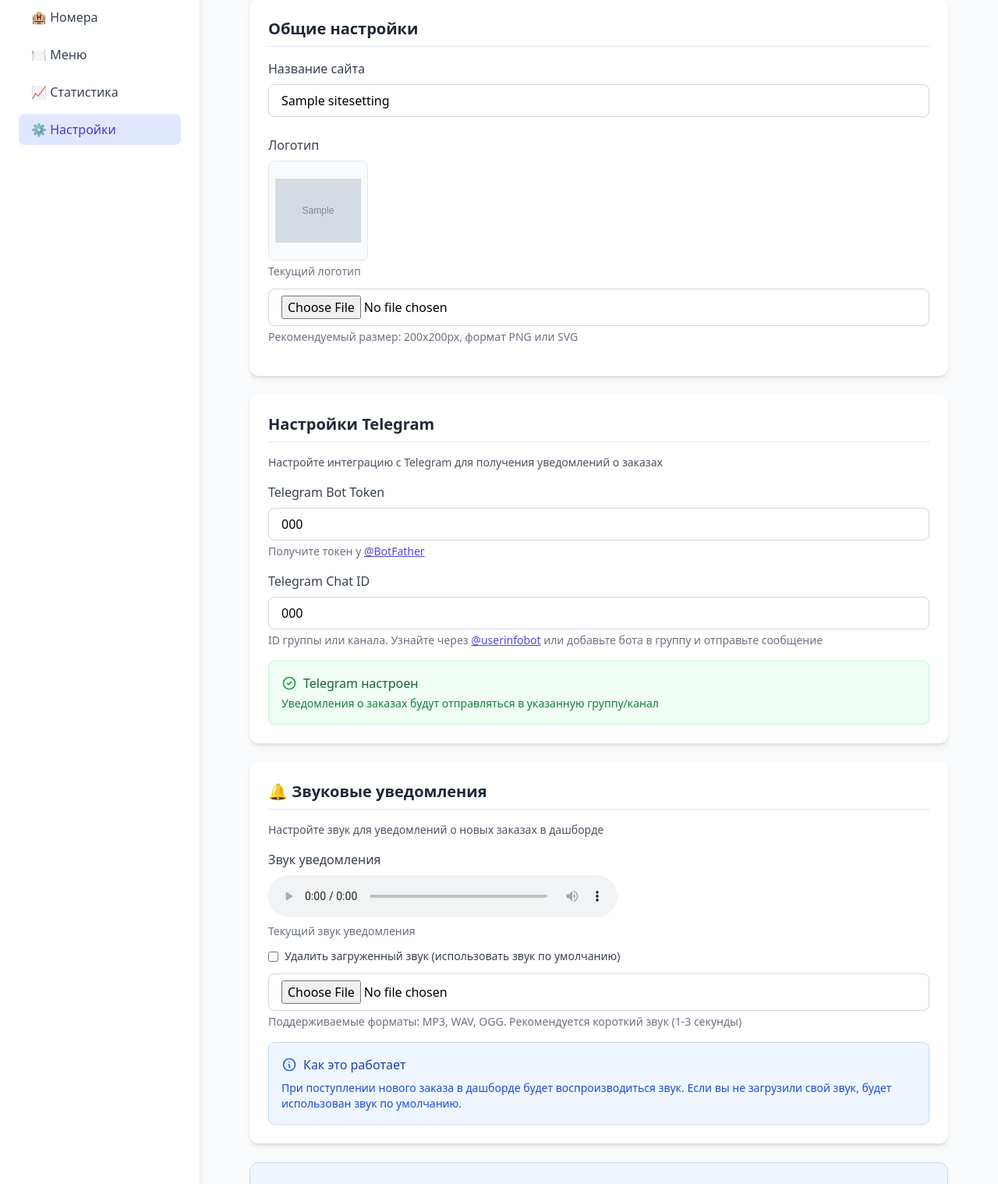
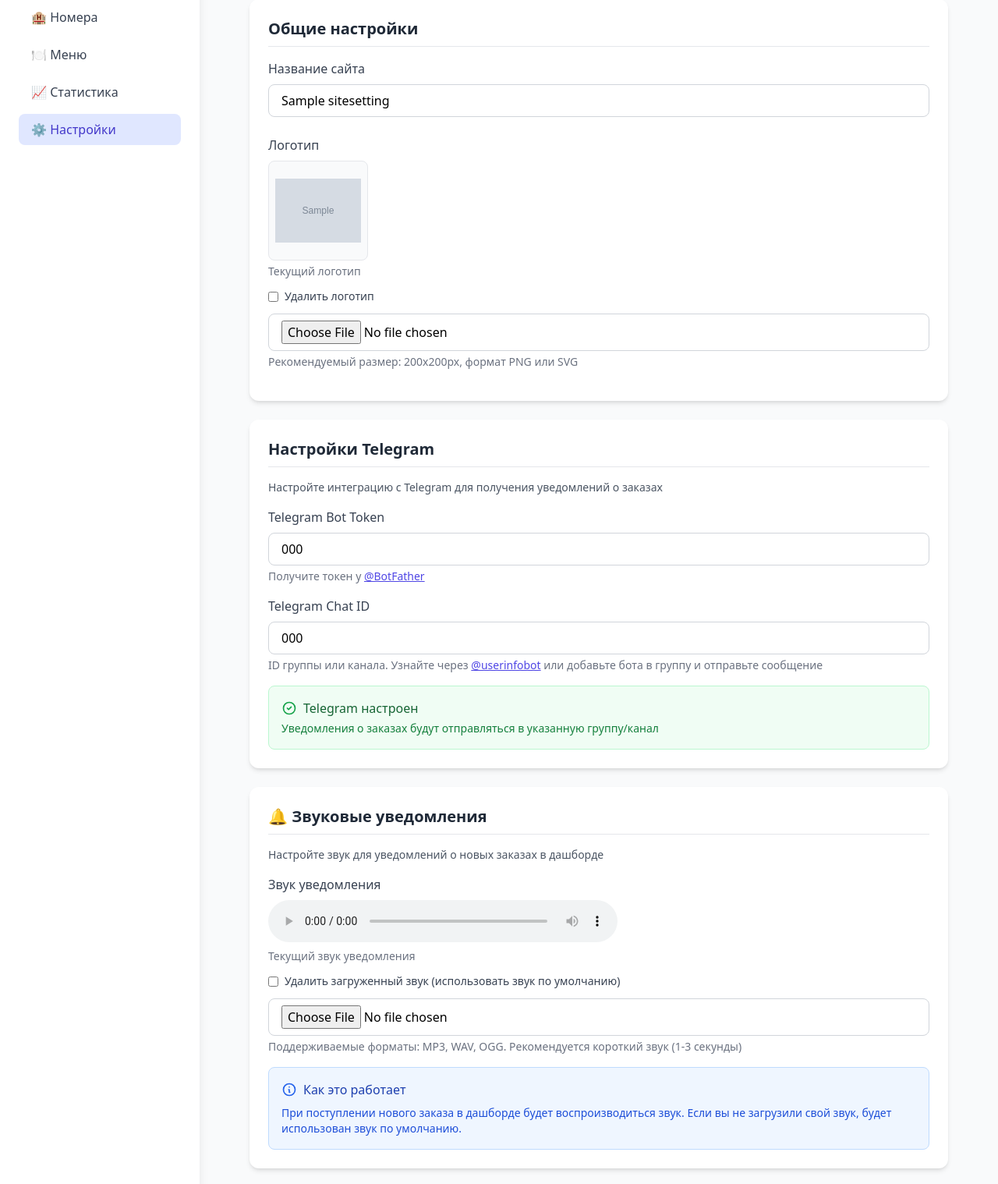
Before and after one commit to Gorills/qrhotel, a Django app: page /dashboard/settings/ in a window 1280 px wide. Shown: the part 166-1684 px from the top of the page at 78% size. Run offline with Django 4.2, Linux system fonts and the light colour scheme; a user stored in the database is signed in; tables that the repository leaves empty hold one stand-in row (values such as "Sample post"); grey boxes marked "Sample" are stand-in pictures; data that the repository does not hold is empty; some libraries are stand-ins or nearby versions.

Commit message:
Добавлена возможность удаления логотипа в настройках

```diff
--- a/hotel/views.py
+++ b/hotel/views.py
@@ -662,14 +662,28 @@ def dashboard_settings(request):
         settings.telegram_bot_token = request.POST.get('telegram_bot_token', '')
         settings.telegram_chat_id = request.POST.get('telegram_chat_id', '')
 
-        if 'logo' in request.FILES:
+        # Обработка логотипа
+        if request.POST.get('remove_logo') == 'true':
+            # Удаляем старый логотип если есть
+            if settings.logo:
+                settings.logo.delete(save=False)
+            settings.logo = None
+        elif 'logo' in request.FILES:
+            # Удаляем старый логотип перед загрузкой нового
+            if settings.logo:
+                settings.logo.delete(save=False)
             settings.logo = request.FILES['logo']
 
         # Обработка звука уведомления
         if 'notification_sound' in request.FILES:
+            # Удаляем старый звук перед загрузкой нового
+            if settings.notification_sound:
+                settings.notification_sound.delete(save=False)
             settings.notification_sound = request.FILES['notification_sound']
         # Если нужно удалить звук (оставить пустым для использования по умолчанию)
         if request.POST.get('remove_notification_sound') == 'true':
+            if settings.notification_sound:
+                settings.notification_sound.delete(save=False)
             settings.notification_sound = None
 
         settings.save()
--- a/templates/dashboard/settings.html
+++ b/templates/dashboard/settings.html
@@ -25,6 +25,12 @@
                 <div class="mb-3">
                     <img src="{{ settings.logo.url }}" alt="Логотип" class="w-32 h-32 object-contain border rounded-lg p-2 bg-gray-50">
                     <p class="text-sm text-gray-500 mt-1">Текущий логотип</p>
+                </div>
+                <div class="mb-3">
+                    <label class="flex items-center">
+                        <input type="checkbox" name="remove_logo" value="true" class="mr-2">
+                        <span class="text-sm text-gray-700">Удалить логотип</span>
+                    </label>
                 </div>
                 {% endif %}
                 <input type="file" name="logo" id="logo" accept="image/*"
```
